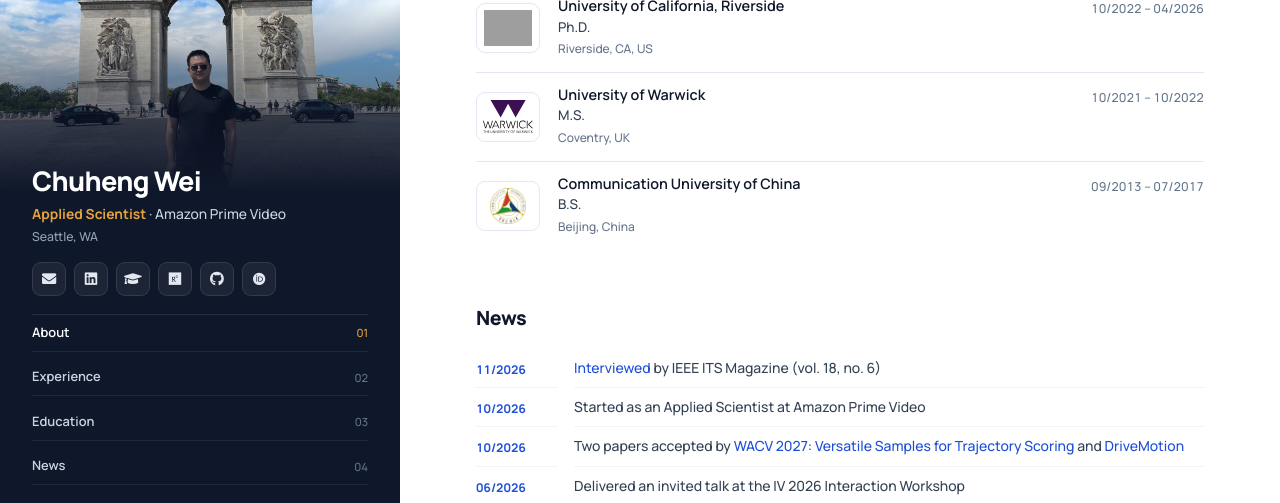
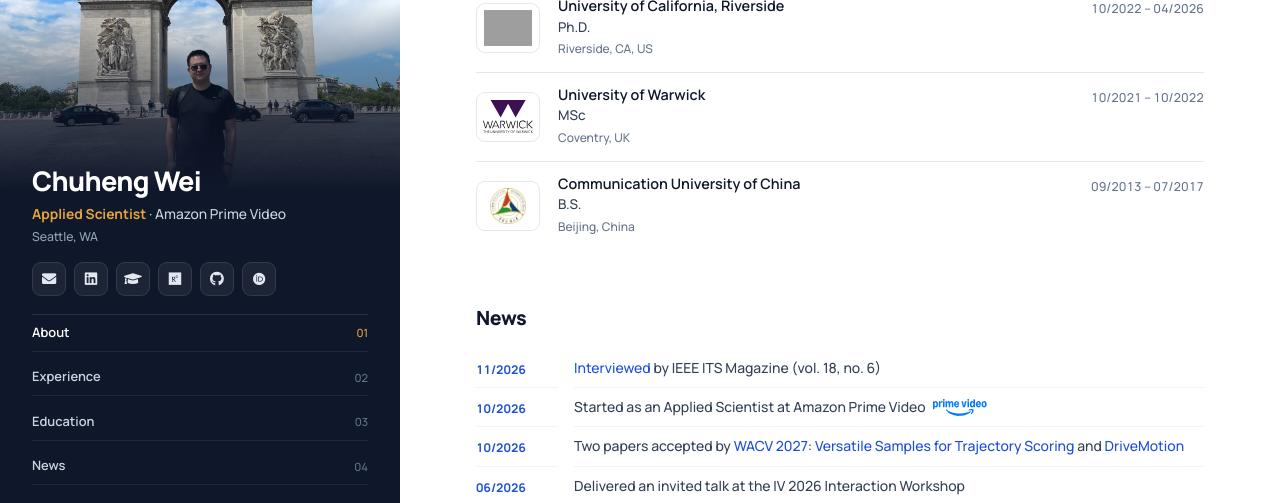
Before and after one commit to ChuhengWei/ChuhengWei.github.io, a Jekyll site: the page built from _pages/about.md, in a window 1280 px wide and 1400 px high, scrolled down 946 px. Shown: the part 150-653 px from the top of the window. Built offline with Jekyll 4.4.1, drawn with Linux system fonts in a browser that asks for light colours; some web fonts are replaced; grey boxes are pictures that could not be loaded.

Commit message:
Add Prime Video logo to news item, Warwick degree as MSc
Co-Authored-By: Claude Fable 5.1 <noreply@anthropic.com>

```diff
--- a/_pages/about.md
+++ b/_pages/about.md
@@ -65,7 +65,7 @@ redirect_from:
   </div>
   <div class="row">
     <div class="tile"><img src="/images/logos/warwick.svg" alt="University of Warwick"></div>
-    <div class="txt"><div class="org">University of Warwick</div><div class="role">M.S.</div><div class="loc">Coventry, UK</div></div>
+    <div class="txt"><div class="org">University of Warwick</div><div class="role">MSc</div><div class="loc">Coventry, UK</div></div>
     <div class="date">10/2021 – 10/2022</div>
   </div>
   <div class="row">
@@ -81,7 +81,7 @@ redirect_from:
 <div class="more-wrap" id="news-wrap">
   <div class="news">
     <div class="d">11/2026</div><div class="t"><a href="https://ieeexplore.ieee.org/document/11780732" target="_blank">Interviewed</a> by IEEE ITS Magazine (vol. 18, no. 6)</div>
-    <div class="d">10/2026</div><div class="t">Started as an Applied Scientist at Amazon Prime Video</div>
+    <div class="d">10/2026</div><div class="t">Started as an Applied Scientist at Amazon Prime Video <img class="nlogo" src="/images/logos/prime-video.svg" alt="Prime Video"></div>
     <div class="d">10/2026</div><div class="t">Two papers accepted by <a href="https://wacv.thecvf.com/" target="_blank">WACV 2027</a>: <a href="https://arxiv.org/abs/2609.01799" target="_blank">Versatile Samples for Trajectory Scoring</a> and <a href="https://arxiv.org/abs/2609.08117" target="_blank">DriveMotion</a></div>
     <div class="d">06/2026</div><div class="t">Delivered an invited talk at the IV 2026 Interaction Workshop</div>
     <div class="d">05/2026</div><div class="t">Started as a Postdoctoral Researcher at <a href="https://www.purdue.edu/" target="_blank">Purdue University</a></div>
--- a/assets/css/split.css
+++ b/assets/css/split.css
@@ -71,6 +71,7 @@ body{color:var(--ink2);font-family:var(--sans);font-size:15px;line-height:1.7}
 /* ---------- news ---------- */
 .news{display:grid;grid-template-columns:82px 1fr;column-gap:16px}
 .news>div{padding:8px 0;border-bottom:1px solid #f1f5f9;font-size:.93rem;line-height:1.6}
+.news .t img.nlogo{height:1.2em;width:auto;vertical-align:-.25em;margin-left:5px;display:inline-block}
 .news .d{font-weight:700;color:var(--accent);font-size:.8rem;padding-top:11px;font-variant-numeric:tabular-nums}
 .more-wrap .hidden-items{display:none}
 .more-wrap.open .hidden-items{display:contents}
```
